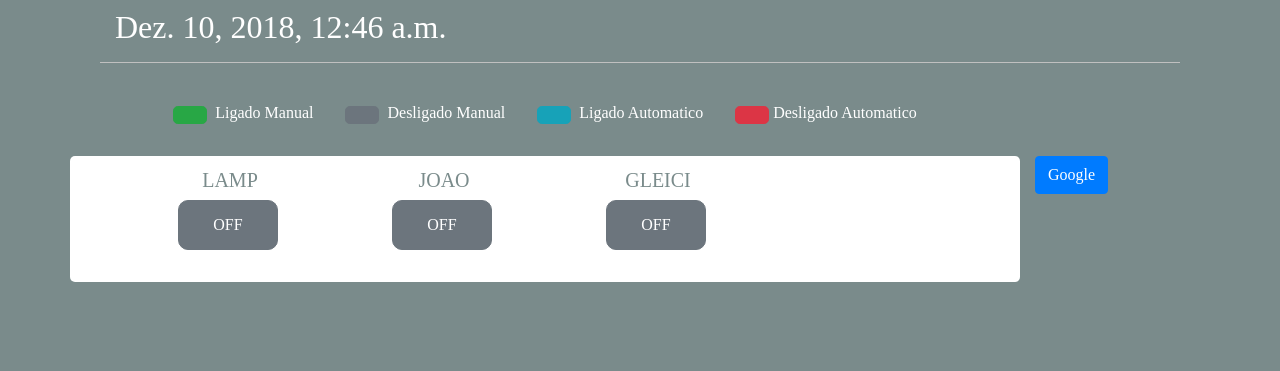
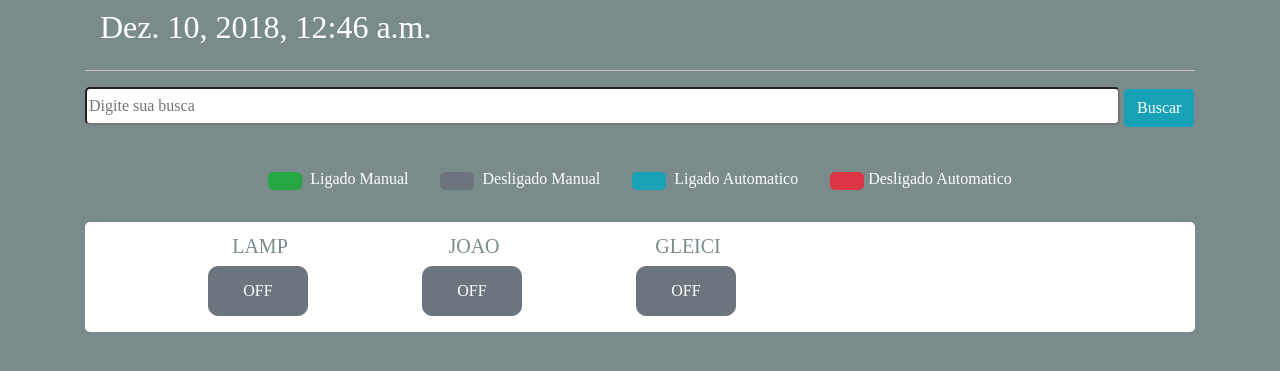
Before and after one commit to joaomoraujo86/sagce, a Django app: page /micro/onoff in a window 1280 px wide. Shown: the part 86-457 px from the top of the page. Run offline with Django 3.2, Linux system fonts and the light colour scheme; a user stored in the database is signed in; data comes from the database, SQL or seed files in the repository; parts of the project's set-up code (start-up, migrations or seed data) failed here and were passed over; some libraries are stand-ins or nearby versions.

Commit message:
barra de busca

```diff
--- a/micro/templates/micro/agenda_cadastrados.html
+++ b/micro/templates/micro/agenda_cadastrados.html
@@ -15,7 +15,7 @@
 
       <!------------------------------------------------------>
     <div class="col-sm-1" style="text-align: right;" >
-     <a class="btn btn-info btn-lg"
+     <a class="btn btn-info"
      href="{% url 'micro_agenda' %}">+</a>
     </div>
   </div>
@@ -106,8 +106,8 @@
                   {%endif%}
           </td>
                   <td style="width: 600px"></td>
-                  <td ><a  href="{% url 'micro_update_agenda' bt.id %}" class="btn btn-info btn-lg" id="button_edit">E</a></td>
-                  <td ><a  class="btn btn-info btn-lg" id="button_del" href="{% url 'micro_delete_agenda' bt.id %} " >D</a> </td>
+                  <td ><a  href="{% url 'micro_update_agenda' bt.id %}" class="btn btn-success" id="button_edit">E</a></td>
+                  <td ><a  class="btn btn-danger"id="button_del" href="{% url 'micro_delete_agenda' bt.id %} " >D</a> </td>
 
                 </tr>
                 {%endfor%}
--- a/micro/templates/micro/onoff.html
+++ b/micro/templates/micro/onoff.html
@@ -16,7 +16,7 @@
 <!-- ------------------
     JESUS TE AMA AMIGO
   --------------------- -->
-
+    <div class="row" >
     <div class="col-sm-12" >
         <div class="container" style="color:white ;text-align: right;">
 
@@ -24,17 +24,34 @@
 
         </div>
     </div>
+    </div>
 
 
-
+<div class="row" >
 <div class="col-sm-12" >
 <hr style="border-color: #C0C0C0" >
 </div>
+</div>
+
+<div class="row" >
+  <div class="col-sm-12"  >
+
+      <form>
+
+        <input style="width: 1035px;" type="text" name="pesquisa" placeholder="Digite sua busca" >
+        <button class="btn btn-info">Buscar</button>
+
+      </form>
+    </div>
+
+</div>
+
 
 <br>
 
 <div class="row" style="text-align: center;">
-    <div class="col-sm-10">
+    <div class="col-sm-12">
+        <div class="container">
 <h6>
     <button class="btn btn-success btn-lg"></button>&nbsp Ligado Manual &emsp;&ensp;
     <button class="btn btn-secondary btn-lg"></button>&nbsp
@@ -45,12 +62,14 @@
 </h6>
 </div>
 </div>
+</div>
 
 <br>
 
-<div class="row">
 
-    <div class="col-sm-10" style="background-color: white; border-radius: 5px;">
+
+    <div class="col-sm-12" style="background-color: white; border-radius: 5px;">
+        <div class="container">
 
         <ul>
 
@@ -66,29 +85,10 @@
         </ul>
 
     </div>
-
-
-    <div class="col-sm-2" >
-
-
-            <a  class="btn btn-primary" href="https://www.google.com" target="_blank">Google</a>
-
-
-
-    </div>
+</div>
 
 
 
 
 
-</div>
-
-
-
-
-<!-- FIM BOTAO ------------------------------------------------------>
-<br>
-
-
-
 {% endblock %}
--- a/micro/views.py
+++ b/micro/views.py
@@ -32,10 +32,21 @@ def home(request):
 
 @login_required
 def onoff(request):
-    botao = Equipamento.objects.all()
-    form = EquipamentoForm()
-    hora = datetime.now()
-    return render (request,'micro/onoff.html',{'botao':botao ,'hora': hora,'form':form})
+
+	busca = request.GET.get('pesquisa',None)
+
+	if busca:
+		botao = Equipamento.objects.all()
+		botao = botao.filter(descricao=busca)
+
+	else:
+
+		botao = Equipamento.objects.all()
+
+
+	form = EquipamentoForm()
+	hora = datetime.now()
+	return render (request,'micro/onoff.html',{'botao':botao ,'hora': hora,'form':form})
 
 @login_required
 def criar_equipamentos(request):
@@ -45,7 +56,16 @@ def criar_equipamentos(request):
 
 @login_required
 def equipamento_cadastrados(request):
-	botao = Equipamento.objects.all()
+
+	busca = request.GET.get('pesquisa',None)
+
+	if busca:
+		botao = Equipamento.objects.all()
+		botao = botao.filter(descricao=busca)
+
+	else:
+
+		botao = Equipamento.objects.all()
 	return render (request,'micro/equipamento_cadastrados.html',{'botao':botao})
 
 
@@ -266,8 +286,19 @@ def agenda_task(request):
 					'agenda_task':agenda_task,'teste':teste })
 @login_required
 def agenda_task_cadastradas(request):
-	teste = Gpequipamentos.objects.all()
-	form = PeriodicTask.objects.all()
+
+	busca = request.GET.get('pesquisa',None)
+
+	if busca:
+		form = PeriodicTask.objects.all()
+		form = form.filter(name=busca)
+
+	else:
+
+		teste = Gpequipamentos.objects.all()
+		form = PeriodicTask.objects.all()
+
+
 	return render (request,'micro/agenda_task_cadastradas.html',{'form':form,})
 @login_required
 def update_agenda_task(request,id):
--- a/templates/base.html
+++ b/templates/base.html
@@ -50,14 +50,14 @@ border-radius: 10px;
 #button_del
 {
 
-background-color: red;
+
 
 }
 
 #button_edit
 {
 
-background-color: green;
+
 
 }
 
@@ -69,6 +69,17 @@ body {
 
 }
 
+
+input{
+
+margin: 0px 0px 20px 0px ;
+width: 1035px;
+height:38px;
+border-radius: 5px;
+text-align: ;
+
+
+}
 
 </style>
 
```
Also changed, not shown: micro/templates/micro/agenda_task_cadastradas.html (+16 -3 lines), micro/templates/micro/cronometro_cadastrados.html (+6 -3 lines), micro/templates/micro/equipamento_cadastrados.html (+18 -5 lines).
